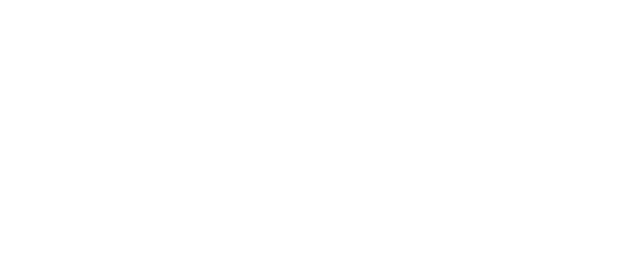
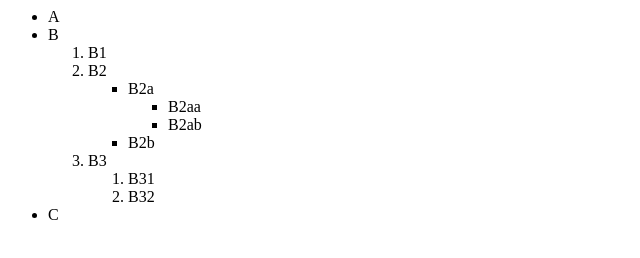
Before and after one commit to subhasrv/Web-Development-Projects, a plain HTML site: page 3.1 Nesting and Indentation/index.html in a window 1280 px wide. Shown: the whole page, without its empty margins (0-640 px from the left). Drawn offline with Linux system fonts and the light colour scheme.

Commit message:
Refactor HTML structure for nesting and indentation exercise to improve clarity and organization

```diff
--- a/3.1 Nesting and Indentation/index.html
+++ b/3.1 Nesting and Indentation/index.html
@@ -1 +1,23 @@
 <!-- Write your code below -->
+ <ul>
+    <li>A</li>
+    <li>B</li>
+    <ol>
+        <li>B1</li>
+        <li>B2</li>
+        <ul>
+            <li>B2a</li>
+            <ul>
+                <li>B2aa</li>
+                <li>B2ab</li>
+            </ul>
+            <li>B2b</li>
+        </ul>
+        <li>B3 </li>
+        <ol>
+            <li>B31</li>
+            <li>B32</li>
+        </ol>
+    </ol>
+    <li>C</li>
+ </ul>
```
